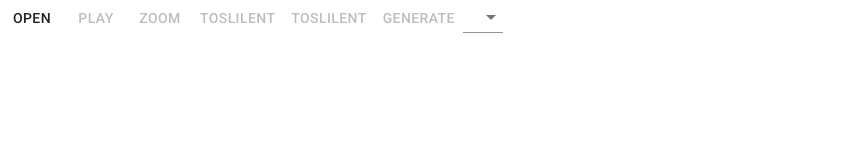
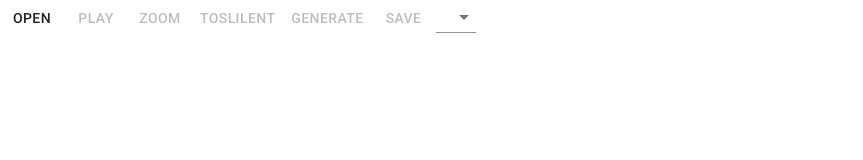
Before and after one commit to yuntara/webaudio-editor, a React app: page / in a window 1280 px wide. Shown: the top 160 px of the page, without its empty margins (0-863 px from the left). Built offline with nearby package versions, Linux system fonts and the light colour scheme.

Commit message:
generate wave

```diff
--- a/src/audio-editor.tsx
+++ b/src/audio-editor.tsx
@@ -170,7 +170,12 @@ export default class AudioEditor extends React.Component<AudioEditorProps, Audio
     generate() {
         const code = prompt("x : position,n :channel 0-,v : now channel data");
         if (code) {
-            const func = new Function("x", "n", "v", code);
+
+            const func = new Function("x", "n", "v", `
+            function h(s){
+                return Math.sin(s*${2 * Math.PI / (this.buffer ? this.buffer.sampleRate : 44100)});
+            };\n`+
+                code);
 
             const range = this.state.selected;
             if (!range || !this.buffer) {
@@ -196,9 +201,9 @@ export default class AudioEditor extends React.Component<AudioEditorProps, Audio
                 <Button onClick={this.play} disabled={!this.state.loaded}>{this.state.play ? "Stop" : "Play"}</Button>
                 <Button onClick={this.zoom.bind(this)} disabled={!this.state.loaded}>{"zoom"}</Button>
                 <Button onClick={this.silent.bind(this)} disabled={!this.state.selected}>{"toSlilent"}</Button>
-                <Button onClick={this.silent.bind(this)} disabled={!this.state.selected}>{"toSlilent"}</Button>
+                <Button onClick={this.generate.bind(this)} disabled={!this.state.selected}>{"Generate"}</Button>
 
-                <Button onClick={this.generate.bind(this)} disabled={!this.state.loaded}>{"Generate"}</Button>
+                <Button onClick={this.save.bind(this)} disabled={!this.state.loaded}>{"Save"}</Button>
                 <Select
                     value={this.state.viewMode}
                     onChange={this.changeVideMode.bind(this)}
```
